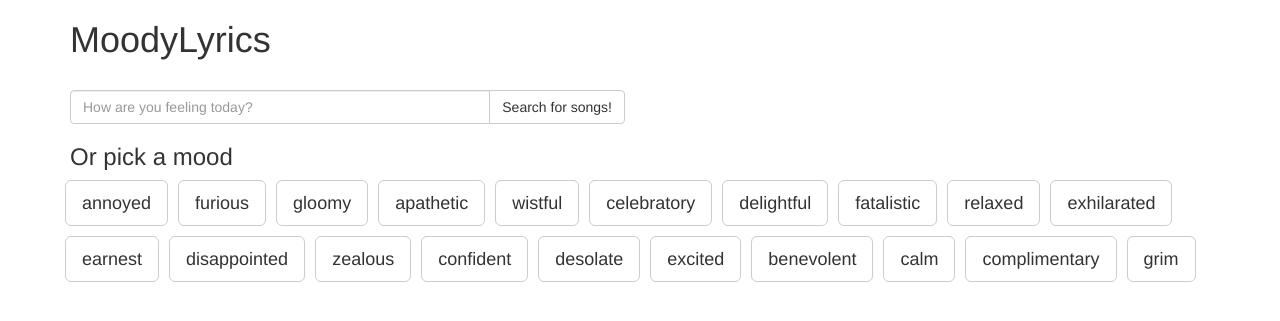
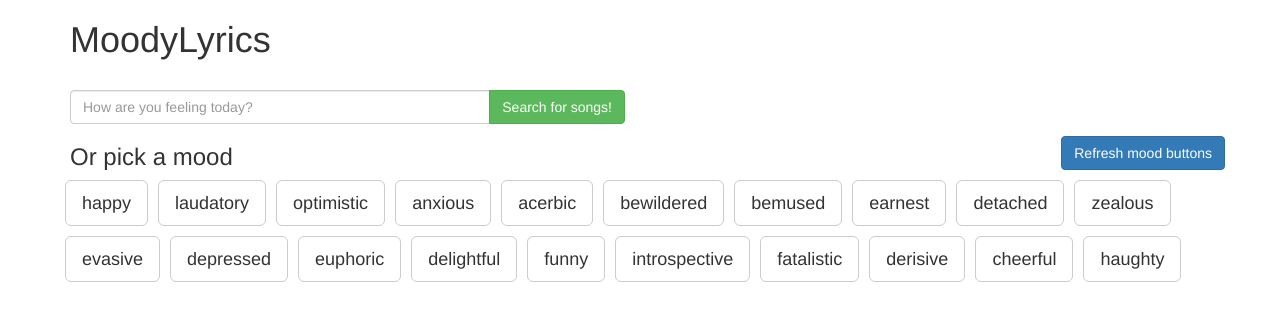
Before and after one commit to MoodyLyrics/flask, a Flask app: page / in a window 1280 px wide. Shown: the top 321 px of the page. Run offline with Flask 2, Linux system fonts and the light colour scheme; some libraries are stand-ins or nearby versions.

Commit message:
ui improvement

```diff
--- a/app/static/scripts/css/hello.css
+++ b/app/static/scripts/css/hello.css
@@ -2,3 +2,22 @@
   margin-left: 10px;
   margin-bottom: 10px;
 }
+
+.mood-header {
+  position: relative;
+}
+
+#refresh-mood {
+  position: absolute;
+  right:    0;
+  bottom:   0;
+  margin-bottom: 10px;
+}
+
+h1, h2, h3, h4, h5 {
+  font-weight: 300;
+}
+
+strong {
+  font-weight: 900;
+}
--- a/app/static/scripts/js/hello.js
+++ b/app/static/scripts/js/hello.js
@@ -3,14 +3,36 @@ var moodButtons = "";
 var numberOfMoods = 20;
 var relatedWords = [];
 var relatedSongsElem = $("#related-songs");
+var queryWordElem = $("#query-word");
 var tableHtml = "";
-_.sample(moods, numberOfMoods).forEach(function (mood) {
-    moodButtons += '<button type="button" class="btn btn-default btn-lg btn-mood">' + mood + '</button>';
-});
-$("#mood-buttons").html(moodButtons);
+var sliceBeep = 0;
+var beeps = ["beep ", "boop ", "bop", ".", ".", "."];
+var intervalBeep;
+
+function initMoodButtons() {
+  $("#mood-buttons").empty();
+  moodButtons = "";
+  _.sample(moods, numberOfMoods).forEach(function (mood) {
+      moodButtons += '<button type="button" class="btn btn-default btn-lg btn-mood">' + mood + '</button>';
+  });
+  $("#mood-buttons").html(moodButtons);
+  $(".btn-mood").on("click", function (event) {
+    var buttonElem = $(event.target);
+    searchRelatedWords(buttonElem.text());
+  });
+}
+
+
 
 function searchRelatedWords(word) {
-    $("#related-words").html('');
+    intervalBeep = setInterval( function() {
+      sliceBeep++;
+      if (sliceBeep > beeps.length) {
+        sliceBeep = 0;
+      }
+      queryWordElem.html("<h3>" + beeps.slice(0, sliceBeep).join("") + "</h3>");
+    }, 300);
+
     relatedWords = [];
     $.getJSON("api/synonyms/" + word, function (res) {
       $.each(res.data, function (key, val) {
@@ -18,11 +40,12 @@ function searchRelatedWords(word) {
       });
       $.getJSON("192.241.182.160:9200/songs/lyrics/_search?q=" + relatedWords.join(","),
        function (res) {
-        // console.log(res);
+        clearInterval(intervalBeep);
+        sliceBeep = 0;
         var trContainer;
         var tbodyContainer = "";
         if (res.length === 0) {
-          console.log("no result");
+          queryWordElem.html("<h3>Oops, there are no results for the query <strong>" + word + "</strong>, try another word.</h3>");
         } else {
           $.each(res.hits.hits, function(key, val) {
             var song = val._source;
@@ -33,6 +56,7 @@ function searchRelatedWords(word) {
                           "<td><a target='_blank' href='https://www.youtube.com/results?search_query=" + song.artist + " " + song.song + "'>Source</a></td>";
             tbodyContainer += "<tr>" + trContainer + "</tr>";
           });
+          queryWordElem.html('<h3>Results for <strong>' + word + "</strong>:</h3>");
           relatedSongsElem.html('<table class="table table-condensed">' +
                                   '<thead><tr>' +
                                     '<th>Artist</th>' +
@@ -49,10 +73,23 @@ function searchRelatedWords(word) {
 }
 
 $("#search-button").on("click", function () {
-    searchRelatedWords($("#input-word").val());
+    var queryWordVal = $("#input-word").val();
+    if ( typeof queryWordVal === 'string' && queryWordVal.trim().length > 0){
+      searchRelatedWords(queryWordVal);
+    } else {
+      alert("Please type in a word in the input field.");
+    }
 });
 
-$(".btn-mood").on("click", function (event) {
-    var buttonElem = $(event.target);
-    searchRelatedWords(buttonElem.text());
+$("#refresh-mood").on("click", function () {
+  initMoodButtons();
 });
+
+$('body').on('keypress', 'input', function(args) {
+    if (args.keyCode == 13) {
+        $("#search-button").click();
+        return false;
+    }
+});
+
+initMoodButtons();
--- a/app/templates/hello.html
+++ b/app/templates/hello.html
@@ -2,7 +2,7 @@
 <html>
   <head lang="en">
     <meta charset="UTF-8">
-    <title>Flask React</title>
+    <title>MoodyLyrics</title>
     <meta name="viewport" content="width=device-width, initial-scale=1.0">
     <!-- styles -->
     <link rel="stylesheet" type="text/css" href="{{ url_for('static', filename='bower_components/bootstrap/dist/css/bootstrap.min.css') }}">
@@ -17,15 +17,29 @@
           <div class="input-group">
             <input type="text" class="form-control" id="input-word" placeholder="How are you feeling today?">
             <span class="input-group-btn">
-              <button class="btn btn-default" id="search-button" type="button">Search for songs!</button>
+              <button class="btn btn-success" id="search-button" type="button">Search for songs!</button>
             </span>
           </div><!-- /input-group -->
         </div><!-- /.col-lg-6 -->
       </div><!-- /.row -->
 
-      <h3>Or pick a mood</h3>
+      <div class="row mood-header">
+        <div class="col-sm-12">
+          <h3>Or pick a mood</h3>
+          <button class="pull-right btn btn-primary" id="refresh-mood">Refresh mood buttons</button>
+        </div>
+      </div>
       <div class="row" id="mood-buttons">
       </div>
+
+      <div class="row" id="refresh-words">
+
+      </div>
+
+    <div class="row">
+      <div id="query-word">
+      </div>
+    </div>
 
     <div class="row" id="related-songs">
     </div>
```
